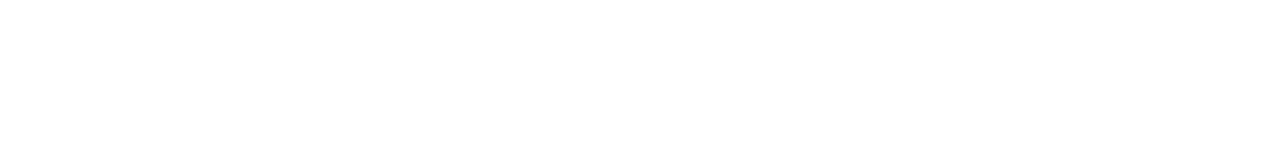
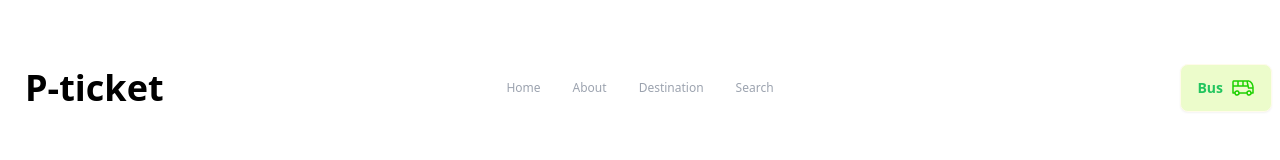
Before and after one commit to TahsinHafsa/smart-ticket, a plain HTML site: page index.html in a window 1280 px wide. Drawn offline with nearby package versions, Linux system fonts and the light colour scheme.

Commit message:
second commit

```diff
--- a/index.html
+++ b/index.html
@@ -4,8 +4,66 @@
     <meta charset="UTF-8">
     <meta name="viewport" content="width=device-width, initial-scale=1.0">
     <title>Smart Travel</title>
+    <link rel="stylesheet" href="styles/travel.css">
+
+    <link href="https://cdn.jsdelivr.net/npm/daisyui@4.7.2/dist/full.min.css" rel="stylesheet" type="text/css" />
+<script src="https://cdn.tailwindcss.com"></script>
+
+
 </head>
 <body>
+    <header class="md:container md:mx-auto bg-white">
+        <nav class="mb-14">
+            <div class="navbar bg-base-100 flex lg:flex-row mt-14">
+                <div class="navbar-start">
+                    <div class="dropdown">
+                        <div tabindex="0" role="button" class="btn btn-ghost lg:hidden">
+                            <svg xmlns="http://www.w3.org/2000/svg" class="h-5 w-5" fill="none" viewBox="0 0 24 24"
+                                stroke="currentColor">
+                                <path stroke-linecap="round" stroke-linejoin="round" stroke-width="2"
+                                    d="M4 6h16M4 12h8m-8 6h16" />
+                            </svg>
+                        </div>
+                        <ul tabindex="0" class="menu menu-sm dropdown-content mt-3 z-[1] Class
+                    Properties
+                    text-xs	font-size: 0.75rem; /* 12px */
+                    line-height: 1rem; /* 16px */
+                    text-sm	font-size: 0.875rem; /* 14px */
+                    line-height: 1.25rem; /* 20px */
+                    text-base p-2 shadow bg-base-100 rounded-box w-52">
+                            <li><a>Home</a></li>
+                            <li><a>About</a></li>
+                            <li><a>Destination</a></li>
+                            <li><a>Search</a></li>
+
+                        </ul>
+                    </div>
+                    <a class="btn btn-ghost text-4xl gap-0 mr-4 text-black">P-ticket </a>
+                </div>
+                <div class="navbar-center hidden lg:flex">
+                    <ul class="menu menu-horizontal Class
+                  Properties
+                  text-xs	font-size: 0.75rem; /* 12px */
+                  line-height: 1rem; /* 16px */
+                  text-sm	font-size: 0.875rem; /* 14px */
+                  line-height: 1.25rem; /* 20px */
+                  text-base  px-1 text-gray-400">
+                        <li><a class=" ">Home</a></li>
+                        <li><a>About</a></li>
+                        <li><a>Destination</a></li>
+                        <li><a>Search</a></li>
+
+
+                    </ul>
+                </div>
+                <div class="navbar-end">
+
+
+                    <a class="btn btn-error text-green-500 bg-lime-100 border-amber-50 ">Bus <img src="images/bus-icon.png" alt=""></a>
+                </div>
+            </div>
+        </nav>
+
 
 </body>
 </html>
--- /dev/null
+++ b/tailwind.config.js
@@ -0,0 +1,8 @@
+/** @type {import('tailwindcss').Config} */
+module.exports = {
+    content: ["./src/**/*.{html,js}"],
+    theme: {
+      extend: {},
+    },
+    plugins: [],
+  }
```
Also changed, not shown: styles/smart.css (deleted), styles/travel.css (added).
